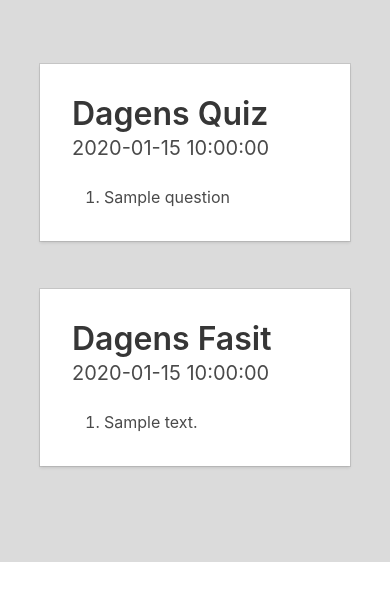
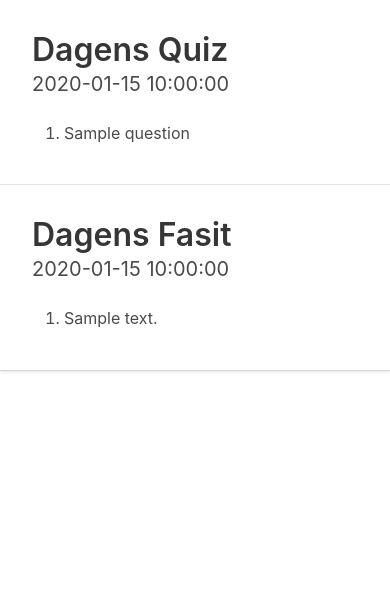
Before and after one commit to olehermanse/dagensquiz, a Flask app: template quiz_server/templates/index.html in a window 390 px wide. Shown: the top 601 px of the page. Run offline with Flask 2, Linux system fonts and the light colour scheme; the template is opened without the code that fills it: most values are stand-ins (such as "Sample title", 1, 10 or a date in 2020); parts of the project's set-up code (start-up, migrations or seed data) failed here and were passed over; some libraries are stand-ins or nearby versions.

Commit message:
More responsive CSS
Signed-off-by: Ole Herman Schumacher Elgesem <oleherman93@gmail.com>

```diff
--- a/quiz_server/templates/index.html
+++ b/quiz_server/templates/index.html
@@ -4,17 +4,30 @@
   <head>
     <meta charset="utf-8">
     <meta name="viewport" content="width=device-width, initial-scale=1">
-    <title>Hello Bulma!</title>
+    <title>Dagens Quiz</title>
     <link rel="stylesheet" href="https://cdnjs.cloudflare.com/ajax/libs/bulma/0.7.1/css/bulma.min.css">
     <script defer src="https://use.fontawesome.com/releases/v5.0.7/js/all.js"></script>
     <style type="text/css">
 ol {
   margin-left: 2em;
 }
+li {
+    margin-bottom: 0.5em;
+}
 .main {
   padding: 2em;
-  margin: 1em;
-  margin-bottom: 3em;
+  margin: auto;
+  margin-bottom: 2em;
+  max-width: 800px;
+}
+@media (max-width: 600px)
+{
+    .section {
+        padding: 0;
+    }
+    .main {
+      margin-bottom: 0em;
+    }
 }
   </style>
 </head>
```
